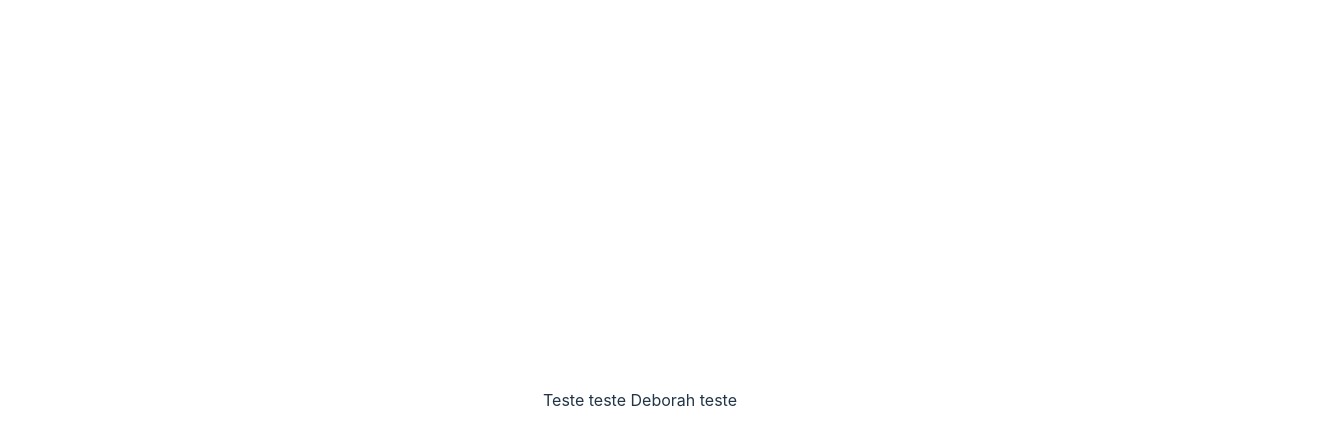
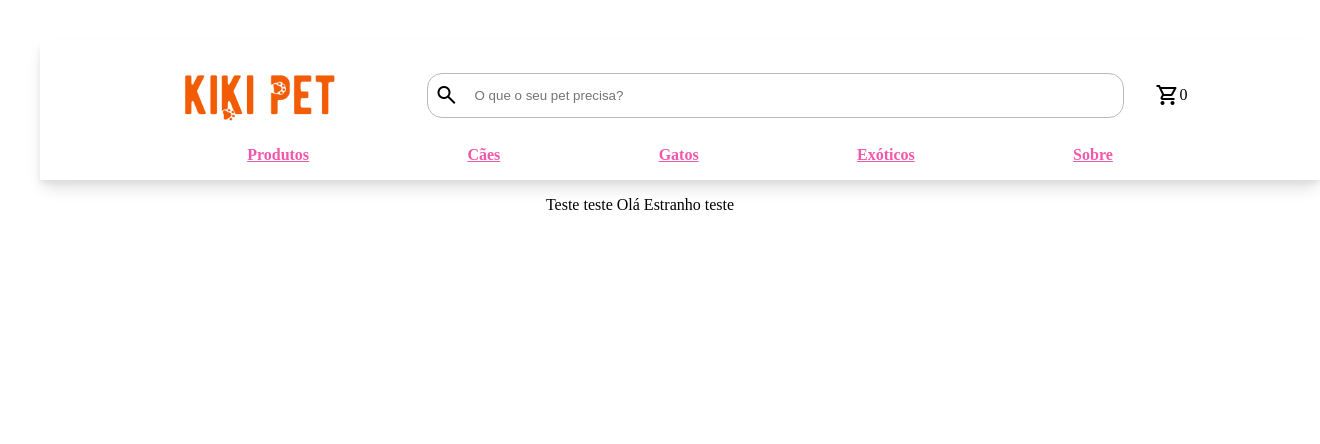
Before and after one commit to deiabb/coder_react_proj, a React (Vite) app: page / in a window 1280 px wide. Shown: the top 444 px of the page, 1320 px wide, since content can reach past the window. Built offline with nearby package versions, Linux system fonts and the light colour scheme.

Commit message:
Commit para testar deploy

```diff
--- a/index.html
+++ b/index.html
@@ -4,6 +4,7 @@
     <meta charset="UTF-8" />
 
     <meta name="viewport" content="width=device-width, initial-scale=1.0" />
+    <link rel="stylesheet" href="https://fonts.googleapis.com/css2?family=Material+Symbols+Outlined:opsz,wght,FILL,GRAD@20..48,100..700,0..1,-50..200" />
     <title>Projeto Final</title>
   </head>
   <body>
--- a/src/App.jsx
+++ b/src/App.jsx
@@ -1,6 +1,8 @@
 import { useState } from 'react'
 import './App.css'
-import Teste from './components/Teste'
+import NavBar from './components/NavBar'
+import ItemListContainer from './components/ItemListContainer'
+
 
 
 function App() {
@@ -8,7 +10,8 @@ function App() {
 
   return (
     <>
-      <Teste nome="Deborah"/>
+      <NavBar/>
+      <ItemListContainer greeting="Olá Estranho"/>
     </>
   )
 }
--- /dev/null
+++ b/src/components/CartWidget.jsx
@@ -0,0 +1,12 @@
+import React from "react";
+
+export default function CartWidget() {
+    return (
+        <>
+            <span className="material-symbols-outlined">
+shopping_cart
+</span>
+            <p>0</p>
+        </>
+    )
+}
--- /dev/null
+++ b/src/components/ItemListContainer.jsx
@@ -0,0 +1,7 @@
+export default function ItemListContainer(props) {
+    return (
+        <div>
+            <p>Teste teste {props.greeting} teste</p>
+        </div>
+    )
+}
--- /dev/null
+++ b/src/components/NavBar.jsx
@@ -0,0 +1,77 @@
+import React from "react";
+import styles from './NavBar.module.css';
+import logo from './../assets/kikiPetLg.png'
+import CartWidget from "./CartWidget";
+
+
+export default function NavBar() {
+    return (
+
+        <nav className={styles.navBar}>
+            <img className={styles.logo} src={logo} alt="" />
+            <button className={styles.btnSearch}>
+            <span className="material-symbols-outlined">
+       search
+       </span>
+            <input className={styles.search} type="text" placeholder='O que o seu pet precisa?' />
+            </button>
+            <CartWidget/>
+            <ul className={styles.navList}>
+            <li className={styles.navCategory}>
+                <a className={styles.navLink} href="">Produtos</a>
+            </li>
+            <li className={styles.navCategory}>
+                <a className={styles.navLink} href="">Cães</a>
+
+            </li>
+            <li className={styles.navCategory}>
+                <a className={styles.navLink} href="">Gatos</a>
+            </li>
+
+            <li className={styles.navCategory}>
+                <a className={styles.navLink} href="">Exóticos</a>
+            </li>
+            <li className={styles.navCategory}>
+                <a className={styles.navLink} href="">Sobre</a>
+            </li>
+            </ul>
+
+        </nav>
+    )
+}
+
+{/* <nav className={styles.navBar}>
+
+<img className={styles.logo} src={logo} alt="Logo da KikiPet" />
+
+<button className={styles.btnSearch}>
+       <span class="material-symbols-outlined">
+       search
+       </span>
+       <input className={styles.search} type="text" placeholder='O que o seu pet precisa?' />
+</button>
+   <CartWidget/>
+
+<ul className={styles.navList}>
+   <li className={styles.navCategory}>
+       <a className={styles.navLink} href="">Produtos</a>
+   </li>
+   <li className={styles.navCategory}>
+       <a className={styles.navLink} href="">Cães</a>
+
+   </li>
+   <li className={styles.navCategory}>
+       <a className={styles.navLink} href="">Gatos</a>
+   </li>
+
+   <li className={styles.navCategory}>
+       <a className={styles.navLink} href="">Exóticos</a>
+   </li>
+   <li className={styles.navCategory}>
+       <a className={styles.navLink} href="">Sobre</a>
+   </li>
+</ul>
+
+
+<i></i>
+</nav> */}
--- /dev/null
+++ b/src/components/NavBar.module.css
@@ -0,0 +1,65 @@
+.navBar {
+    display: flex;
+    flex-wrap: wrap;
+    align-items: center;
+    background-color:#ffffff;
+    width: 100vw;
+    justify-content: center;
+    padding-top: 1.25rem;
+    box-shadow: 0 10px 15px -3px #ddd, 0 4px 6px -2px #ddd;
+}
+.navList {
+    padding-left: 0;
+    display: flex;
+    flex-direction: row;
+    justify-content: space-around;
+    width: 80vw;
+    align-items: center;
+}
+
+.navCategory {
+    display: flex;
+    flex-direction: column;
+    list-style-type: none;
+}
+
+.navLink {
+    font-weight: 600;
+}
+.navLink:visited {
+    color: #F257AC;
+    text-decoration: none;
+}
+
+.logo {
+    margin-right: 5rem;
+    height: 70px;
+}
+
+.headerContainer {
+    display: flex;
+    flex-direction: row;
+
+    position: fixed;
+}
+
+.title {
+    margin-left: 50px;
+    width: 200px;
+}
+
+.search {
+    width: 50vw;
+    border: none;
+    padding-left: 1rem;
+}
+
+.btnSearch {
+    background-color: #ffffff;
+    border: 1px solid rgb(184, 186, 190);
+    display: flex;
+    align-items: center;
+    height: 45px;
+    border-radius: 15px;
+    margin-right: 2rem;
+}
--- a/src/components/Teste.jsx
+++ /dev/null
@@ -1,7 +0,0 @@
-export default function Teste(props) {
-    return (
-        <div>
-            <p>Teste teste {props.nome} teste</p>
-        </div>
-    )
-}
--- a/src/main.jsx
+++ b/src/main.jsx
@@ -1,7 +1,7 @@
 import { StrictMode } from 'react'
 import { createRoot } from 'react-dom/client'
 import App from './App.jsx'
-import './index.css'
+// import './index.css'
 
 
 createRoot(document.getElementById('root')).render(
```
Also changed, not shown: src/assets/data.json (added, +114 -0 lines), src/components/ItemCount.jsx (added, +19 -0 lines), src/assets/kikiPetLg.png (added), src/components/Item.jsx (added), src/components/ItemList.jsx (added).
